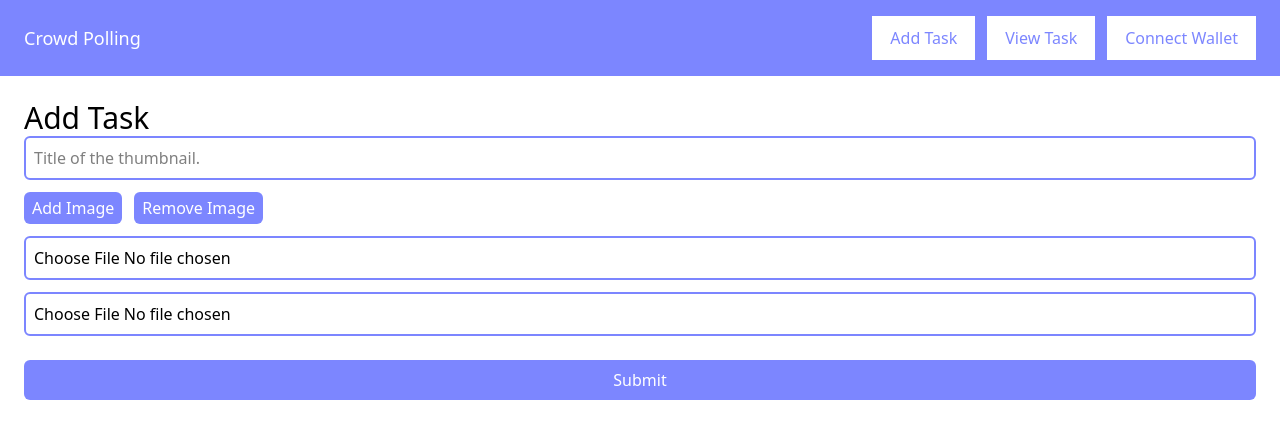
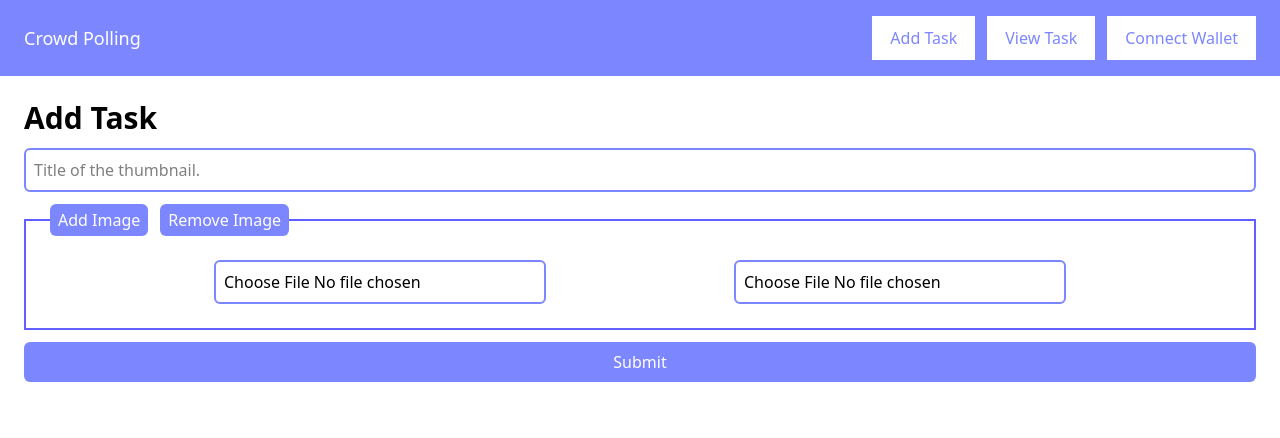
Before and after one commit to harshgupta20/decentralized-crowd-polling, a React (Vite) app in the folder frontend/: page /user/add-task in a window 1280 px wide. Shown: the top 438 px of the page. Built offline with nearby package versions, Linux system fonts and the light colour scheme.

Commit message:
image preview with better UX done

```diff
--- a/frontend/src/pages/user/AddTask.jsx
+++ b/frontend/src/pages/user/AddTask.jsx
@@ -1,4 +1,4 @@
-import React, { useState } from 'react'
+import React, { useState } from 'react';
 
 const AddTask = () => {
     // Initialize state with an array of 2 empty image objects
@@ -49,17 +49,18 @@ const AddTask = () => {
 
     return (
         <div className='p-6'>
-            <h1 className='text-3xl'>Add Task</h1>
+            <h1 className='text-3xl mb-3 font-bold'>Add Task</h1>
             <form onSubmit={handleSubmit} className='flex flex-col gap-3'>
-                <input name='title' className='w-full p-2 border-2 border-indigo-400 rounded-md outline-none' type="text" placeholder='Title of the thumbnail.' />
-                <fieldset>
-                    <legend className='my-3'>
+                <input name='title' className='w-ful`l p-2 border-2 border-indigo-400 rounded-md outline-none' type="text" placeholder='Title of the thumbnail.' />
+                <fieldset className='border-2 border-indigo-500 p-3'>
+                    <legend className='m-3'>
                         <div className='flex gap-3'>
                             <button disabled={imageInputs?.length >= 5 ? true : false} className='px-2 py-1 bg-indigo-400 text-white rounded-md' type="button" onClick={addImageInput}>Add Image</button>
                             <button disabled={imageInputs?.length <= 2 ? true : false} className='px-2 py-1 bg-indigo-400 text-white rounded-md' type="button" onClick={removeImageInput}>Remove Image</button>
                         </div>
                     </legend>
 
+                    <div className='flex justify-evenly gap-3'>
                         {imageInputs.map((image, index) => (
                             <div key={index}>
                                 <input
@@ -69,8 +70,21 @@ const AddTask = () => {
                                     accept="image/*"
                                     onChange={(e) => handleImageChange(e, index)}
                                 />
+
+                                {/* Show image preview if the image is loaded */}
+                                {image && (
+                                    <div className='mt-2'>
+                                        <img
+                                            src={image}
+                                            alt={`preview-${index}`}
+                                            className='max-w-full max-h-64 object-cover rounded-md'
+                                        />
+                                    </div>
+                                )}
                             </div>
                         ))}
+                    </div>
+
                 </fieldset>
 
                 <button className='py-2 px-4 bg-indigo-400 text-white rounded-md' type="submit">Submit</button>
```
Lines whose indentation alone changed are shown as unchanged.
